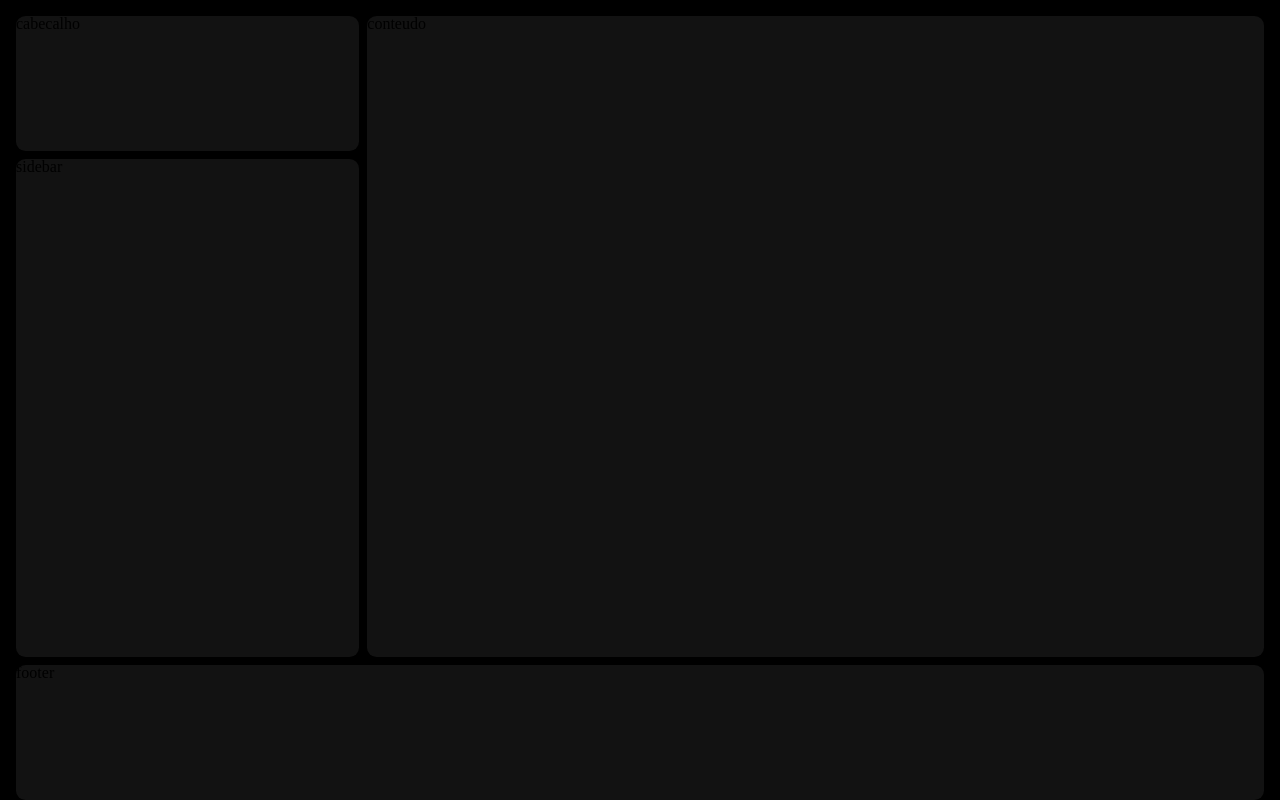
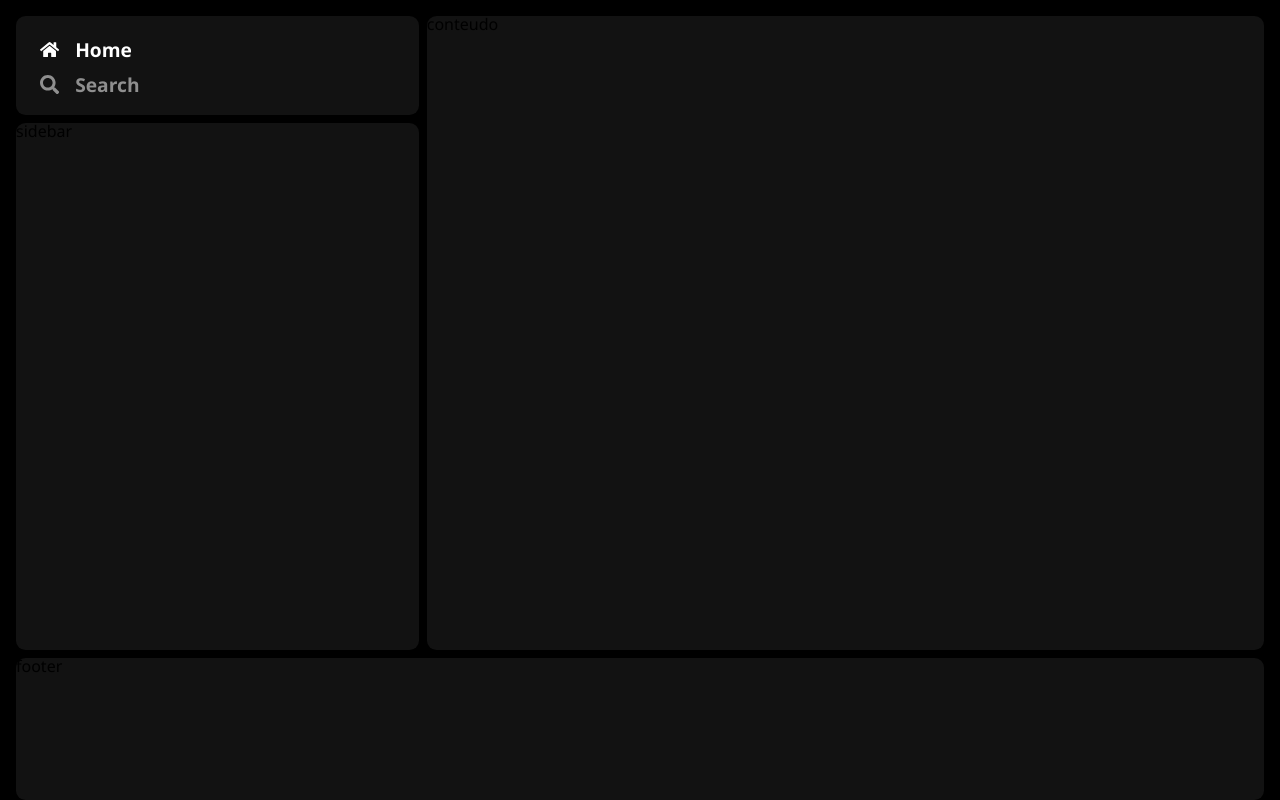
Before and after one commit to disneyandr/clima-radio, a Next.js app: page / in a window 1280 px wide. Built offline with nearby package versions, Linux system fonts and the light colour scheme.

Commit message:
componente PillBtton + bloco cabecalho

```diff
--- /dev/null
+++ b/src/components/PillBtton.tsx
@@ -0,0 +1,34 @@
+import React from "react";
+
+interface PillButtonProps {
+    backgroundColor: string;
+    text?: string;
+    textColor?: string;
+    icon?: React.ReactNode;
+}
+const PillButton: React.FC<PillButtonProps> = ({ backgroundColor, text, textColor, icon }) => {
+    const buttonStyle: React.CSSProperties = {
+        backgroundColor,
+        color: textColor,
+        borderRadius: '20px', // Ajuste o valor conforme necessário
+        padding: '10px 20px', // Ajuste o valor conforme necessário
+        border: 'none',
+        cursor: 'pointer',
+        fontSize: '14px', // Ajuste o valor conforme necessário
+        display: 'flex',
+        alignItems: 'center',
+    };
+
+    const iconStyle: React.CSSProperties ={
+        marginRight: '8px',
+    };
+
+    return(
+        <button style={buttonStyle}>
+            {icon && <span style={iconStyle}>{icon}</span>}
+            {text}
+        </button>
+    )
+}
+
+export default PillButton;
--- a/src/pages/index.tsx
+++ b/src/pages/index.tsx
@@ -2,7 +2,9 @@ import Head from "next/head";
 import Image from "next/image";
 import { Inter } from "next/font/google";
 import styles from "@/styles/Home.module.scss";
-
+import { FaSearch } from "react-icons/fa";
+import { FaHome } from "react-icons/fa";
+import PillButton from "../components/PillBtton";
 const inter = Inter({ subsets: ["latin"] });
 
 export default function Home() {
@@ -15,8 +17,18 @@ export default function Home() {
         <link rel="icon" href="/favicon.ico" />
       </Head>
       <main className={styles.main}>
-      <div className={styles.header}>
-          cabecalho
+        <div className={styles.header}>
+          <div className={styles.header__container}>
+            <div className={styles.iconText}>
+              <FaHome />
+              <span>Home</span>
+            </div>
+            <div className={[styles.iconText, styles.iconTextGray].join(' ')}>
+              <FaSearch />
+              <span>Search</span>
+            </div>
+          </div>
+
         </div>
         <div className={styles.sidebar}>
           sidebar
--- a/styles/Home.module.scss
+++ b/styles/Home.module.scss
@@ -12,12 +12,30 @@
   min-height: 100vh;
   background-color: var(--main-bkg);
   padding: 1rem 1rem 0;
+  grid-template-rows: 6.2rem;
 }
 
 .header {
   grid-area: cabecalho;
   background-color: var(--box-principal);
   border-radius: var(--border-radius);
+  padding: 1.5rem;
+
+  .header__container{
+    display: flex;
+    gap: 1rem;
+    flex-direction: column;
+  }
+  .iconText{
+    display: flex;
+    font-size: 1.2rem;
+    font-weight: 700;
+    gap: 1rem;
+    color: var(--font-white);
+  }
+  .iconTextGray{
+    color: var(--font-gray);
+  }
 }
 .sidebar {
   grid-area: sidebar;
--- a/styles/globals.scss
+++ b/styles/globals.scss
@@ -15,4 +15,6 @@
 
   // bordas
   --border-radius: 0.6rem;
+
+  font-family: 'Segoe UI', Tahoma, Geneva, Verdana, sans-serif;
 }
```
